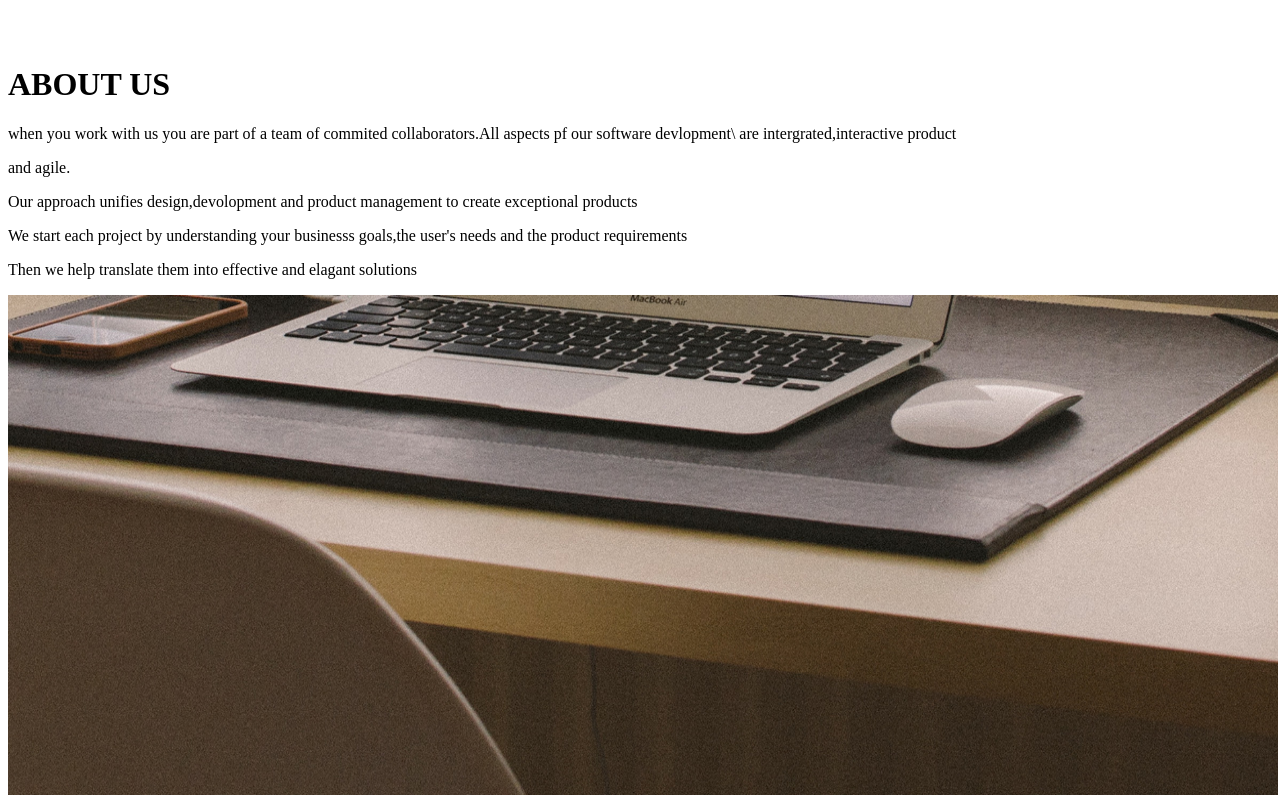
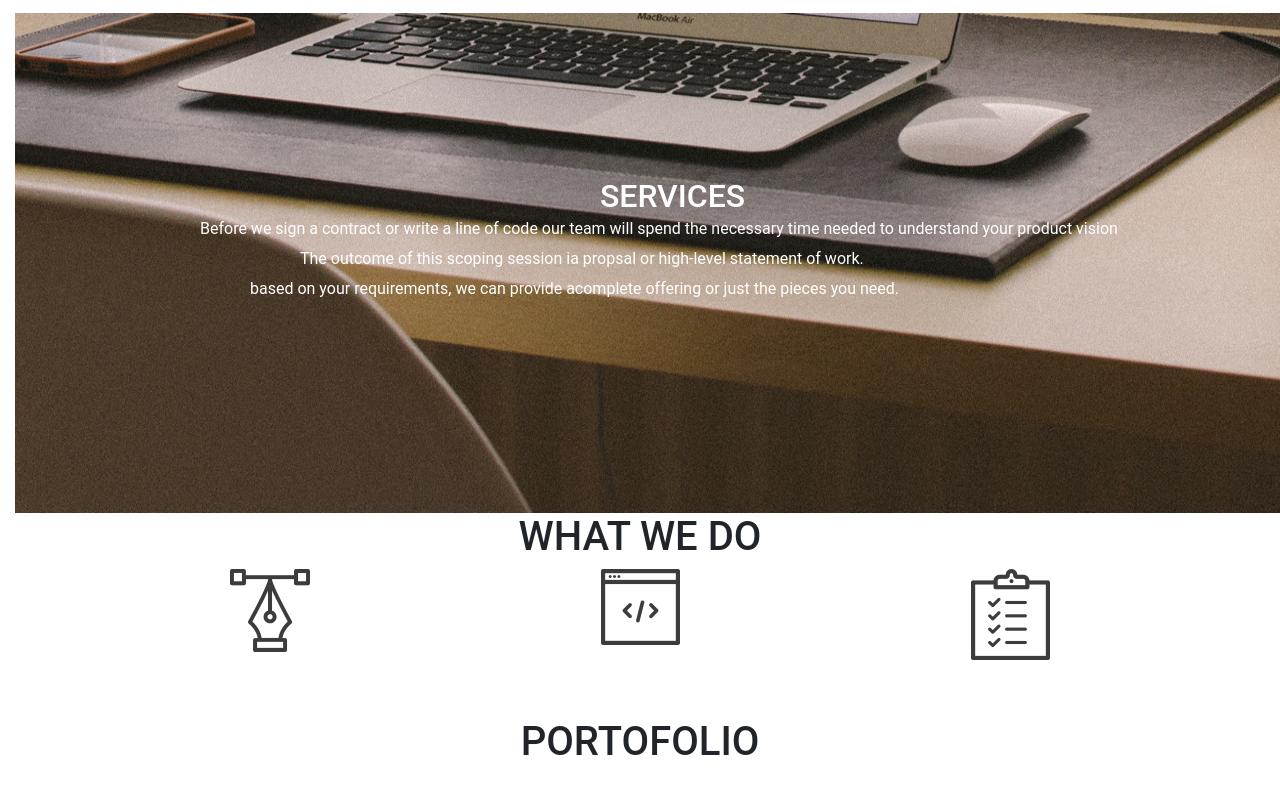
Before and after one commit to crash340/Delani-studio, a plain HTML site: page index.html in a window 1280 px wide. Shown: the part 823-1620 px from the top of the page. Drawn offline with nearby package versions, Linux system fonts and the light colour scheme.

Commit message:
added the link to the external files

```diff
--- a/index.html
+++ b/index.html
@@ -2,6 +2,14 @@
 <html>
 
 <head>
+  <title></title>
+  <link rel="stylesheet" href="css/styles.css">
+  <link rel="stylesheet" href="https://stackpath.bootstrapcdn.com/bootstrap/4.3.1/css/bootstrap.min.css" integrity="sha384-ggOyR0iXCbMQv3Xipma34MD+dH/1fQ784/j6cY/iJTQUOhcWr7x9JvoRxT2MZw1T" crossorigin="anonymous">
+  <script type="text/javascript" src="js/jquery-3.4.1.js"></script>
+  <script type="text/javascript" src="js/scripts.js">
+
+  </script>
+
 </head>
 
 <body>
```
